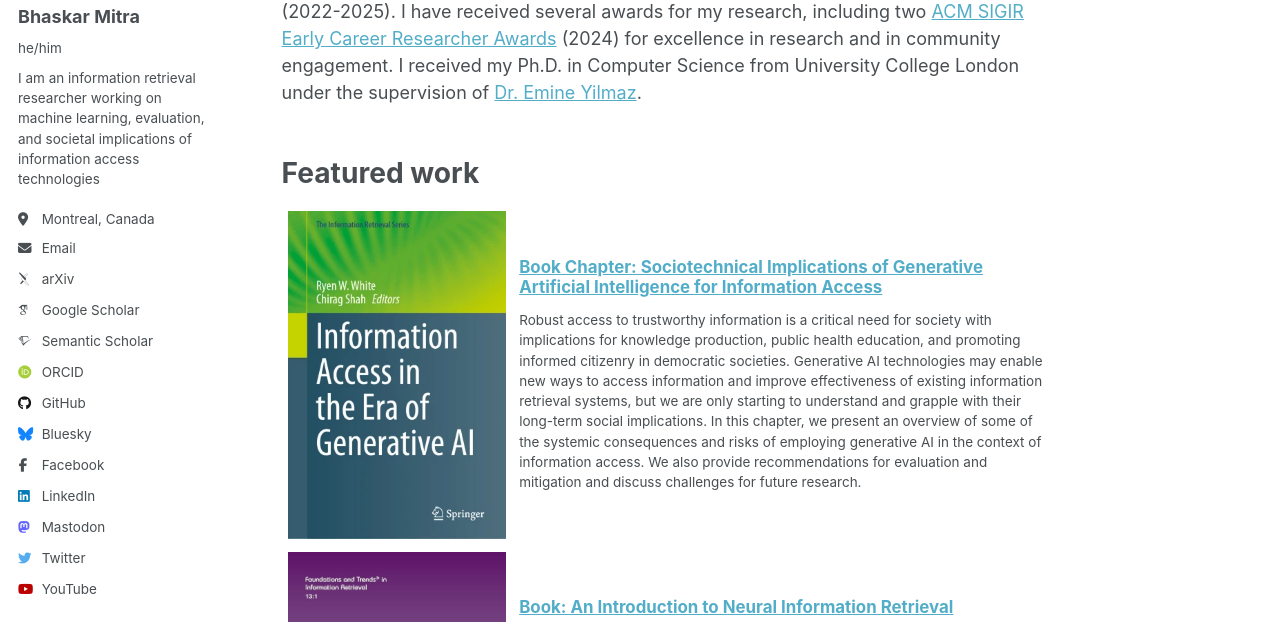
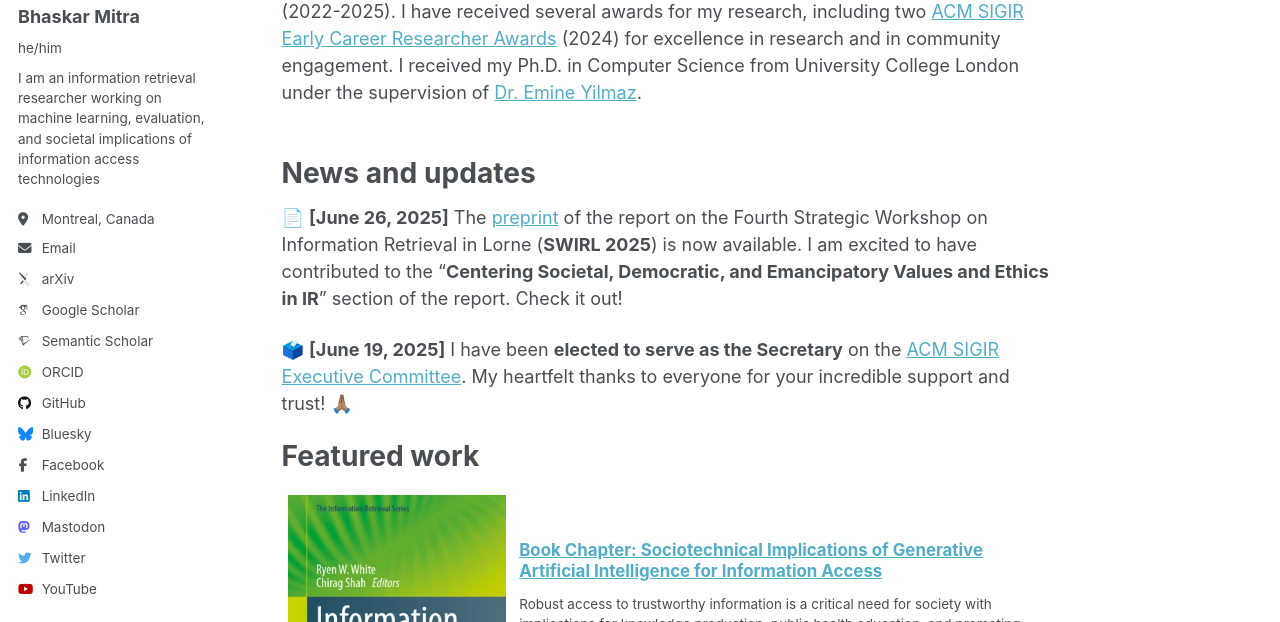
Before and after one commit to bhaskar-mitra/bhaskar-mitra.github.io, a Jekyll site: the page built from _pages/about.md, in a window 1280 px wide and 900 px high, cut to the strip 278-900 px from the top of the window. Built offline with Jekyll 4.4.1, drawn with Linux system fonts in a browser that asks for light colours; some web fonts are replaced.

Commit message:
Update about.md

```diff
--- a/_pages/about.md
+++ b/_pages/about.md
@@ -14,6 +14,14 @@
 I have received several awards for my research, including two [ACM SIGIR Early Career Researcher Awards](https://sigir.org/awards/sigir-ecr-awards/) (2024) for excellence in research and in community engagement.
 I received my Ph.D. in Computer Science from University College London under the supervision of [Dr. Emine Yilmaz](https://sites.google.com/site/emineyilmaz/).
 <br/><br/>
+
+News and updates
+======
+📄 **[June 26, 2025]** The [preprint](https://bhaskar-mitra.github.io/showpdf/?file=SWIRL-2025-Preprint) of the report on the Fourth Strategic Workshop on Information Retrieval in Lorne (**SWIRL 2025**) is now available. I am excited to have contributed to the "**Centering Societal, Democratic, and Emancipatory Values and Ethics in IR**" section of the report. Check it out!
+
+🗳️ **[June 19, 2025]** I have been **elected to serve as the Secretary** on the [ACM SIGIR Executive Committee](https://sigir.org/general-information/officers-and-volunteers). My heartfelt thanks to everyone for your incredible support and trust! 🙏🏽
+
+
 
 Featured work
 ======
```
